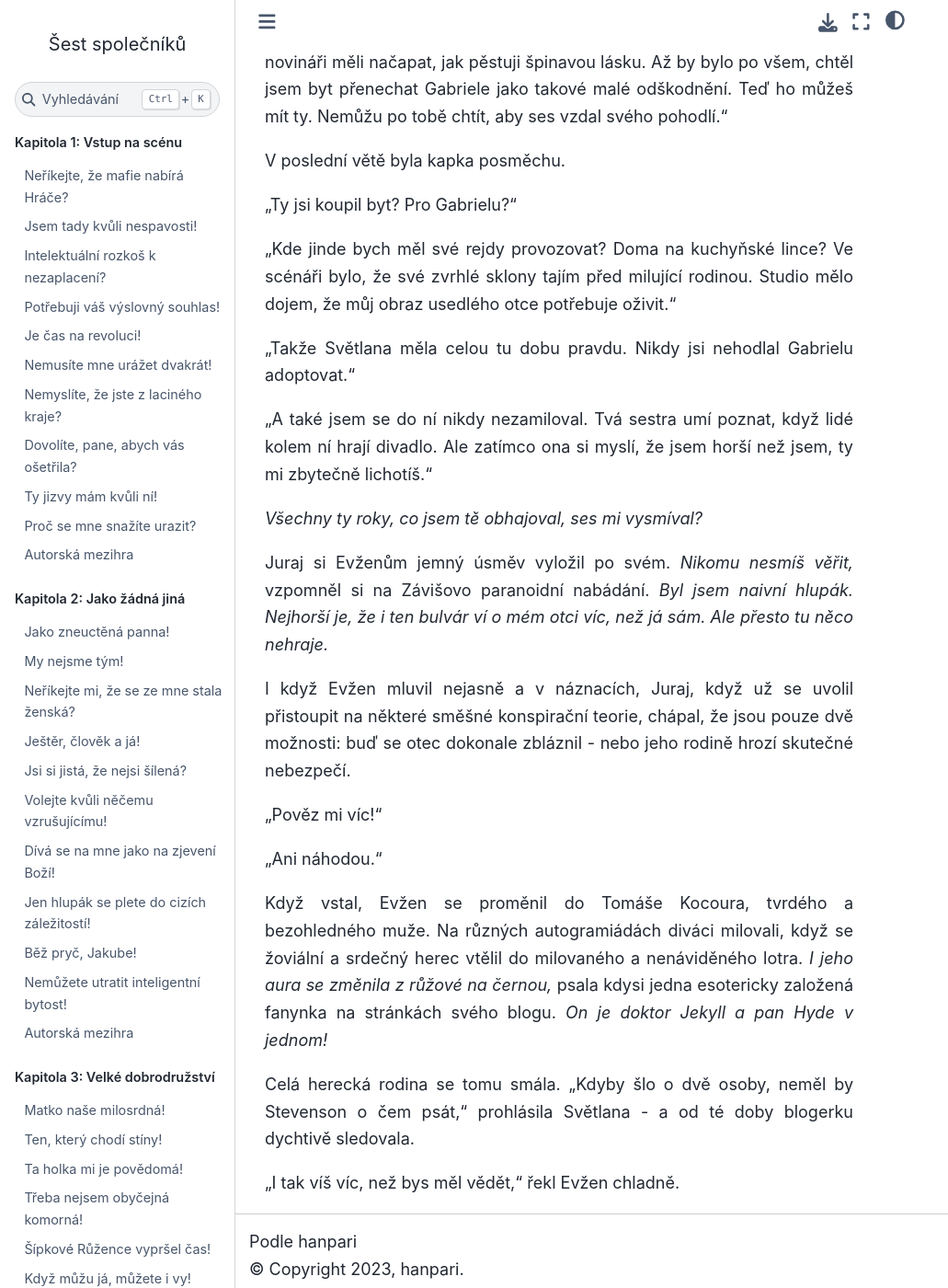
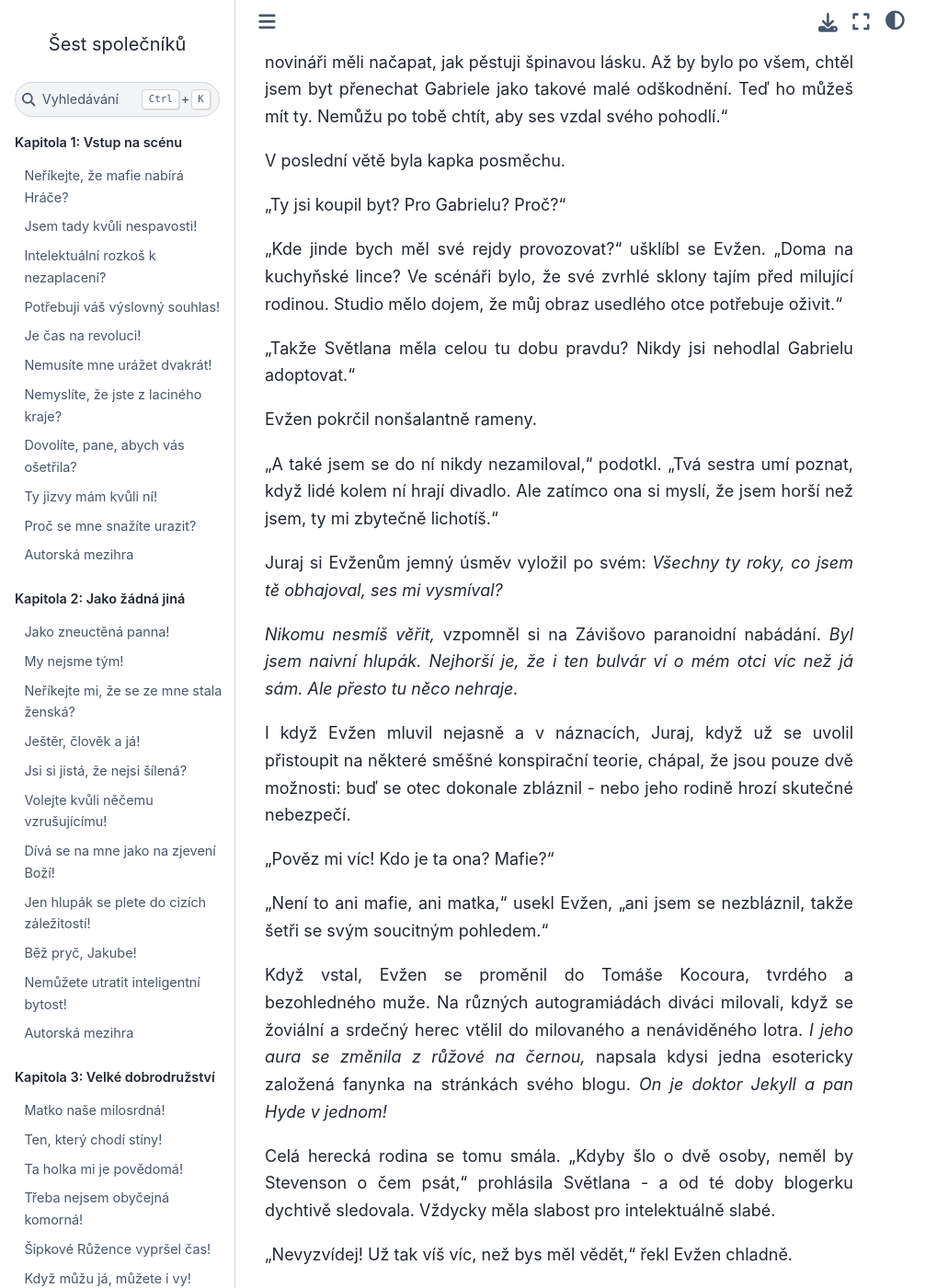
Before and after one commit to hanpari/sest-spolecniku, a Sphinx documentation site: the page built from source/sest_spolecniku/009/03.md, in a window 1280 px wide and 1400 px high, scrolled down 6242 px. Shown: the whole window at 92% size, without its empty margins (0-1031 px from the left). Built offline with Sphinx 7.4.7 and the Sphinx Book theme 1.1.4, drawn with Linux system fonts in a browser that asks for light colours; pages that are not in the unit, such as notebooks, are missing from menus; some of the changed text lies outside the part shown.

Commit message:
Nebezpeci

```diff
--- a/source/sest_spolecniku/009/03.md
+++ b/source/sest_spolecniku/009/03.md
@@ -162,26 +162,32 @@
 
 V poslední větě byla kapka posměchu.
 
-"Ty jsi koupil byt? Pro Gabrielu?"
+"Ty jsi koupil byt? Pro Gabrielu? Proč?"
 
-"Kde jinde bych měl své rejdy provozovat? Doma na kuchyňské lince? Ve scénáři bylo, že své zvrhlé sklony tajím před milující rodinou. Studio mělo dojem, že můj obraz usedlého otce potřebuje oživit."
+"Kde jinde bych měl své rejdy provozovat?" ušklíbl se Evžen. "Doma na kuchyňské lince? Ve scénáři bylo, že své zvrhlé sklony tajím před milující rodinou. Studio mělo dojem, že můj obraz usedlého otce potřebuje oživit."
 
-"Takže Světlana měla celou tu dobu pravdu. Nikdy jsi nehodlal Gabrielu adoptovat."
+"Takže Světlana měla celou tu dobu pravdu? Nikdy jsi nehodlal Gabrielu adoptovat."
 
-"A také jsem se do ní nikdy nezamiloval. Tvá sestra umí poznat, když lidé kolem ní hrají divadlo. Ale zatímco ona si myslí, že jsem horší než jsem, ty mi zbytečně lichotíš."
+Evžen pokrčil nonšalantně rameny.
 
-*Všechny ty roky, co jsem tě obhajoval, ses mi vysmíval?*
+"A také jsem se do ní nikdy nezamiloval," podotkl. "Tvá sestra umí poznat, když lidé kolem ní hrají divadlo. Ale zatímco ona si myslí, že jsem horší než jsem, ty mi zbytečně lichotíš."
 
-Juraj si Evženům jemný úsměv vyložil po svém. *Nikomu nesmíš věřit,* vzpomněl si na Závišovo paranoidní nabádání. *Byl jsem naivní hlupák. Nejhorší je, že i ten bulvár ví o mém otci víc, než já sám. Ale přesto tu něco nehraje.*
+Juraj si Evženům jemný úsměv vyložil po svém: *Všechny ty roky, co jsem tě obhajoval, ses mi vysmíval?*
+
+*Nikomu nesmíš věřit,* vzpomněl si na Závišovo paranoidní nabádání. *Byl jsem naivní hlupák. Nejhorší je, že i ten bulvár ví o mém otci víc než já sám. Ale přesto tu něco nehraje.*
 
 I když Evžen mluvil nejasně a v náznacích, Juraj, když už se uvolil přistoupit na některé směšné konspirační teorie, chápal, že jsou pouze dvě možnosti: buď se otec dokonale zbláznil - nebo jeho rodině hrozí skutečné nebezpečí.
 
-"Pověz mi víc!"
+"Pověz mi víc! Kdo je ta ona? Mafie?"
 
-"Ani náhodou."
+"Není to ani mafie, ani matka," usekl Evžen, "ani jsem se nezbláznil, takže šetři se svým soucitným pohledem."
 
-Když vstal, Evžen se proměnil do Tomáše Kocoura, tvrdého a bezohledného muže. Na různých autogramiádách diváci milovali, když se žoviální a srdečný herec vtělil do milovaného a nenáviděného lotra. *I jeho aura se změnila z růžové na černou,* psala kdysi jedna esotericky založená fanynka na stránkách svého blogu. *On je doktor Jekyll a pan Hyde v jednom!*
+Když vstal, Evžen se proměnil do Tomáše Kocoura, tvrdého a bezohledného muže. Na různých autogramiádách diváci milovali, když se žoviální a srdečný herec vtělil do milovaného a nenáviděného lotra. *I jeho aura se změnila z růžové na černou,* napsala kdysi jedna esotericky založená fanynka na stránkách svého blogu. *On je doktor Jekyll a pan Hyde v jednom!*
 
-Celá herecká rodina se tomu smála. "Kdyby šlo o dvě osoby, neměl by Stevenson o čem psát," prohlásila Světlana - a od té doby blogerku dychtivě sledovala.
+Celá herecká rodina se tomu smála. "Kdyby šlo o dvě osoby, neměl by Stevenson o čem psát," prohlásila Světlana - a od té doby blogerku dychtivě sledovala. Vždycky měla slabost pro intelektuálně slabé.
 
-"I tak víš víc, než bys měl vědět," řekl Evžen chladně.
+"Nevyzvídej! Už tak víš víc, než bys měl vědět," řekl Evžen chladně.
+
+"To je dobré!" vyprskl Juraj, kterému šla hlava kolem. "Ty tady naříkáš, že ti hrozí jakési nebezpečí - ale já nemám vyzvídat? Proč jsi se vůbec namáhal sem chodit? Abys mi osladil utrpení u Mechových klíčem od opuštěného hnízdečka lásky?"
+
+S pohledem na zlaté hodinky na svém zápěstí, Evžen Troják vstal s lavičky, oprášil se a nasadil si zpět černé brýle. "Mluvil jsem tolik proto," řekl klidně, "že jsi jako já naivní trouba. Až se dozvíš, že se mi něco stalo, budeš si chtít hrát na detektiva. Zapřísáhám tě, abys ses vzdal svých romantických představ. Když se budeš šťourat v mých záležitostech, vypořádají se nejen s tebou, ale i tvou sestrou a tvými přáteli. Ani pan Velehradský ti nepomůže."
```
Also changed, not shown: other parts of source/sest_spolecniku/009/03.md (+3 -3 lines).
